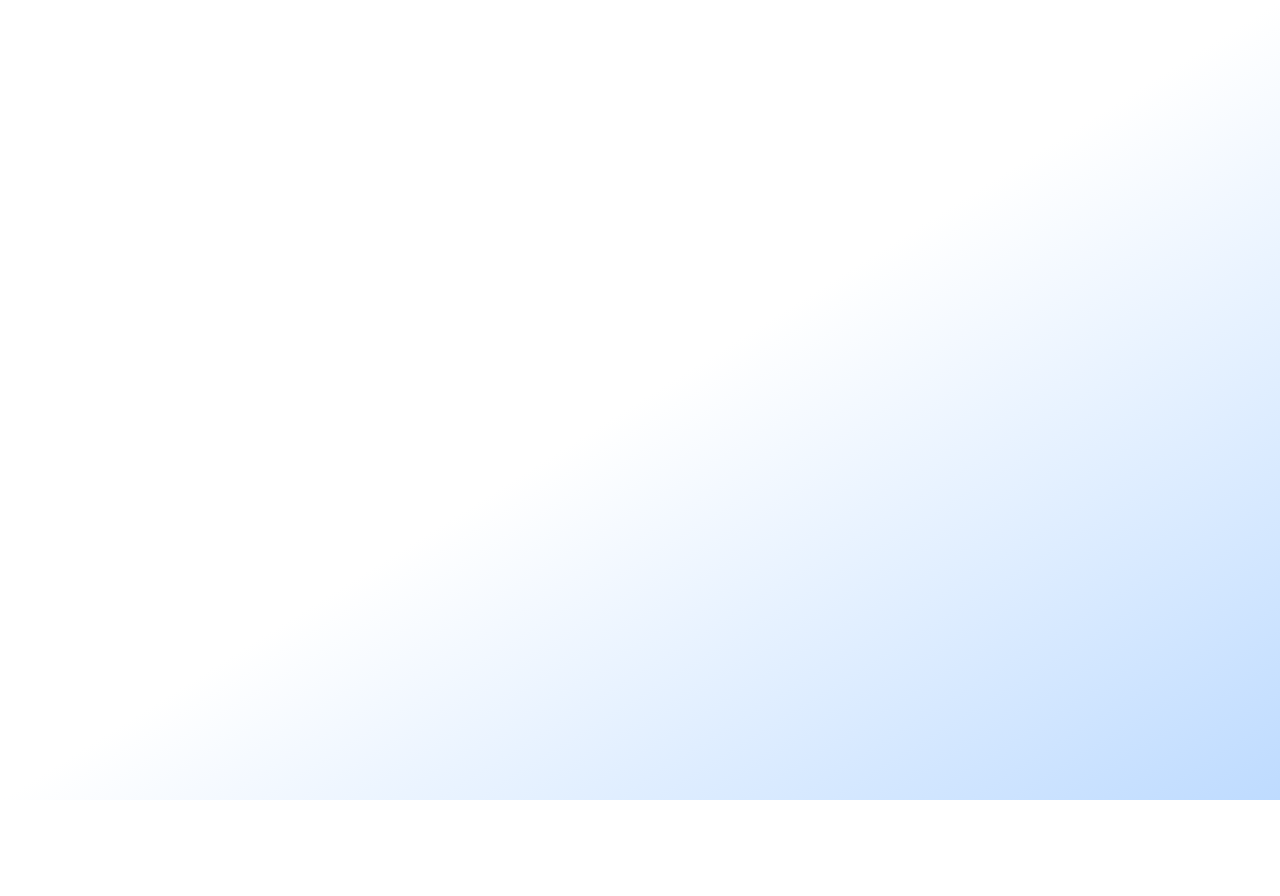
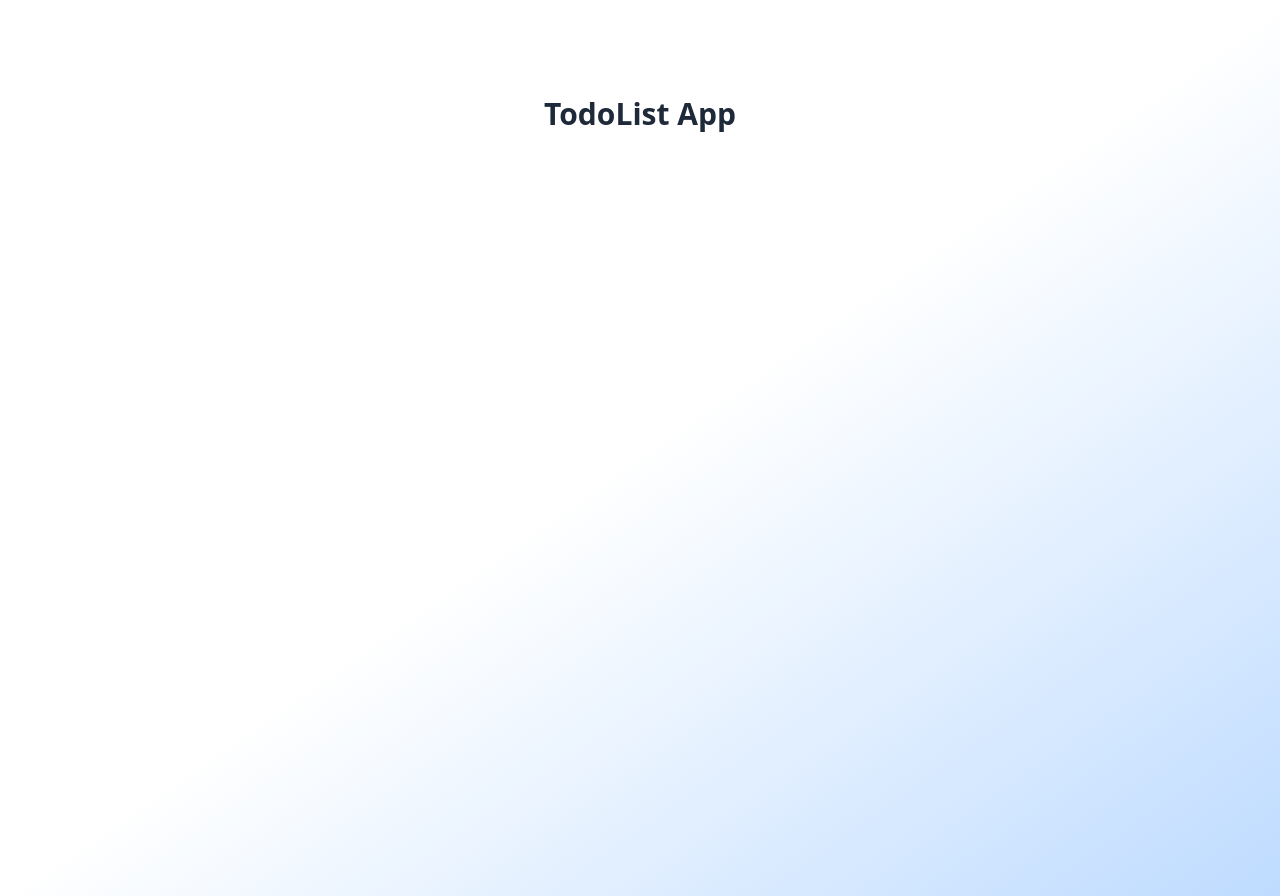
Before and after one commit to yuki1567/next-todo-app, a Next.js app: page / in a window 1280 px wide. Before the commit the page ends 800 px from the top, so only its background shows below. Built offline with nearby package versions, Linux system fonts and the light colour scheme.

Commit message:
add: タイトルの追加

```diff
--- a/app/layout.tsx
+++ b/app/layout.tsx
@@ -1,5 +1,6 @@
 import type { Metadata } from "next";
 import "./globals.css";
+import Title from "@/components/Title";
 
 export const metadata: Metadata = {
   title: "Next Todo App",
@@ -14,7 +15,9 @@ export default function RootLayout({
   return (
     <html lang="jp">
       <body>
-        <header></header>
+        <header>
+          <Title />
+        </header>
         {children}
       </body>
     </html>
--- /dev/null
+++ b/components/Title.tsx
@@ -0,0 +1,7 @@
+export default function Title() {
+  return (
+    <h1 className="text-3xl font-bold text-center my-24 mx-auto">
+      TodoList App
+    </h1>
+  );
+}
```
